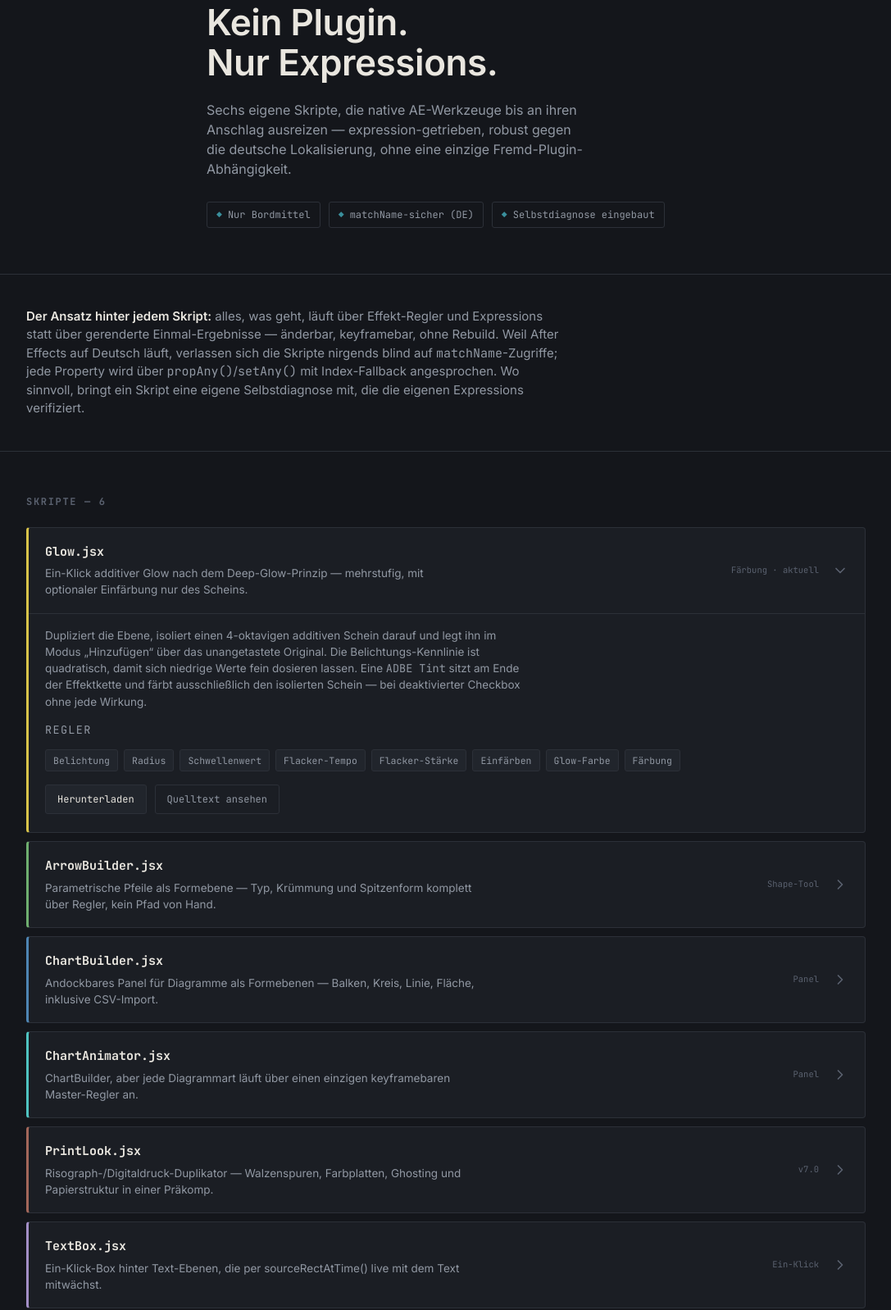
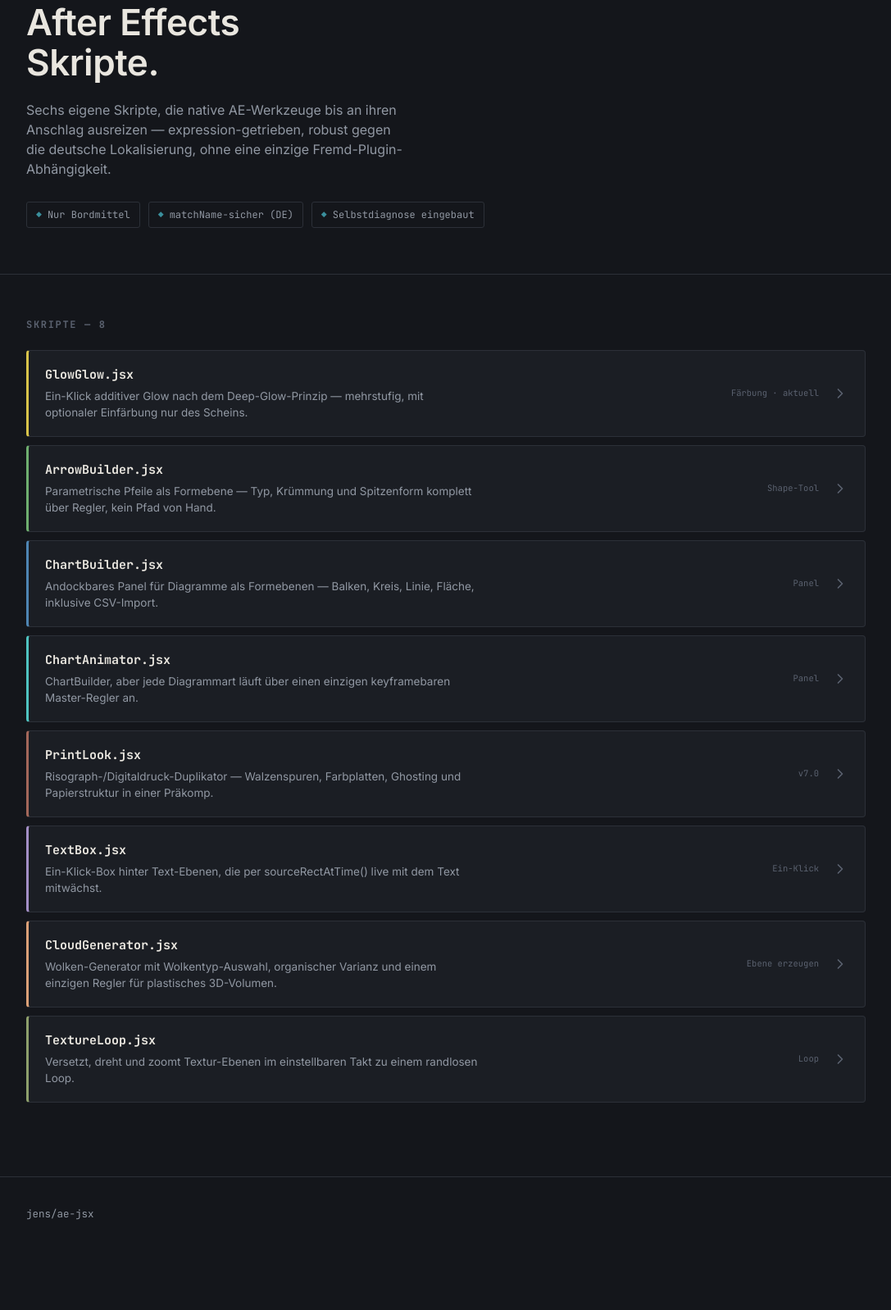
Before and after one commit to jenzzzen/ae-jsx, a plain HTML site: page index.html in a window 1280 px wide. Shown: the part 172-1770 px from the top of the page at 82% size, without its empty margins (96-1183 px from the left). After the commit the page ends 1706 px from the top, so only its background shows below. Drawn offline with Linux system fonts and the light colour scheme.

Commit message:
Add files via upload

```diff
--- a/index.html
+++ b/index.html
@@ -24,6 +24,8 @@
     --c-charta: #4fc3c0;
     --c-print: #a3675a;
     --c-textbox: #a48fc7;
+    --c-cloud: #dba077;
+    --c-texloop: #8ea06c;
   }
 
   *{ box-sizing:border-box; }
@@ -84,7 +86,7 @@
     padding:72px 0 56px;
     border-bottom:1px solid var(--line);
   }
-  .hero .wrap{
+  .hero-content{
     max-width:640px;
   }
   .eyebrow{
@@ -131,19 +133,6 @@
     color:var(--accent-dim);
     font-size:9px;
   }
-
-  /* ---------- philosophy strip ---------- */
-  .philosophy{
-    padding:40px 0;
-    border-bottom:1px solid var(--line);
-  }
-  .philosophy p{
-    color:var(--text-dim);
-    max-width:70ch;
-    font-size:15px;
-    margin:0;
-  }
-  .philosophy strong{ color:var(--text); font-weight:600; }
 
   /* ---------- scripts ---------- */
   .scripts{ padding:52px 0 80px; }
@@ -262,7 +251,6 @@
     transition:border-color .15s ease;
   }
   .btn:hover{ border-color:var(--tab, var(--accent)); }
-  .btn.ghost{ background:transparent; color:var(--text-dim); }
 
   /* ---------- footer ---------- */
   footer{
@@ -304,9 +292,9 @@
 
   <section class="hero">
     <div class="wrap">
-      <div>
+      <div class="hero-content">
         <p class="eyebrow">JSX-Bibliothek — Adobe After Effects</p>
-        <h1>Kein Plugin.<br>Nur Expressions.</h1>
+        <h1>After Effects<br>Skripte.</h1>
         <p class="lead">Sechs eigene Skripte, die native AE-Werkzeuge bis an ihren Anschlag ausreizen — expression-getrieben, robust gegen die deutsche Lokalisierung, ohne eine einzige Fremd-Plugin-Abhängigkeit.</p>
         <ul class="principles">
           <li>Nur Bordmittel</li>
@@ -317,20 +305,14 @@
     </div>
   </section>
 
-  <section class="philosophy">
-    <div class="wrap">
-      <p><strong>Der Ansatz hinter jedem Skript:</strong> alles, was geht, läuft über Effekt-Regler und Expressions statt über gerenderte Einmal-Ergebnisse — änderbar, keyframebar, ohne Rebuild. Weil After Effects auf Deutsch läuft, verlassen sich die Skripte nirgends blind auf <span class="mono">matchName</span>-Zugriffe; jede Property wird über <span class="mono">propAny()</span>/<span class="mono">setAny()</span> mit Index-Fallback angesprochen. Wo sinnvoll, bringt ein Skript eine eigene Selbstdiagnose mit, die die eigenen Expressions verifiziert.</p>
-    </div>
-  </section>
-
   <section class="scripts" id="scripts">
     <div class="wrap">
-      <h2>Skripte — 6</h2>
+      <h2>Skripte — 8</h2>
 
-      <details class="card" style="--tab:var(--c-glow)" open>
+      <details class="card" style="--tab:var(--c-glow)">
         <summary>
           <div class="title-block">
-            <h3>Glow.jsx</h3>
+            <h3>GlowGlow.jsx</h3>
             <p class="desc">Ein-Klick additiver Glow nach dem Deep-Glow-Prinzip — mehrstufig, mit optionaler Einfärbung nur des Scheins.</p>
           </div>
           <span class="status">Färbung · aktuell</span>
@@ -345,8 +327,7 @@
             <span class="chip">Glow-Farbe</span><span class="chip">Färbung</span>
           </div>
           <div class="card-footer">
-            <a class="btn" href="scripts/Glow.jsx" download>Herunterladen</a>
-            <a class="btn ghost" href="scripts/Glow.jsx">Quelltext ansehen</a>
+            <a class="btn" href="scripts/GlowGlow.jsx" download>Herunterladen</a>
           </div>
         </div></div>
       </details>
@@ -370,7 +351,6 @@
           </div>
           <div class="card-footer">
             <a class="btn" href="scripts/ArrowBuilder.jsx" download>Herunterladen</a>
-            <a class="btn ghost" href="scripts/ArrowBuilder.jsx">Quelltext ansehen</a>
           </div>
         </div></div>
       </details>
@@ -394,7 +374,6 @@
           </div>
           <div class="card-footer">
             <a class="btn" href="scripts/ChartBuilder.jsx" download>Herunterladen</a>
-            <a class="btn ghost" href="scripts/ChartBuilder.jsx">Quelltext ansehen</a>
           </div>
         </div></div>
       </details>
@@ -417,7 +396,6 @@
           </div>
           <div class="card-footer">
             <a class="btn" href="scripts/ChartAnimator.jsx" download>Herunterladen</a>
-            <a class="btn ghost" href="scripts/ChartAnimator.jsx">Quelltext ansehen</a>
           </div>
         </div></div>
       </details>
@@ -440,7 +418,6 @@
           </div>
           <div class="card-footer">
             <a class="btn" href="scripts/PrintLook.jsx" download>Herunterladen</a>
-            <a class="btn ghost" href="scripts/PrintLook.jsx">Quelltext ansehen</a>
           </div>
         </div></div>
       </details>
@@ -463,7 +440,51 @@
           </div>
           <div class="card-footer">
             <a class="btn" href="scripts/TextBox.jsx" download>Herunterladen</a>
-            <a class="btn ghost" href="scripts/TextBox.jsx">Quelltext ansehen</a>
+          </div>
+        </div></div>
+      </details>
+
+      <details class="card" style="--tab:var(--c-cloud)">
+        <summary>
+          <div class="title-block">
+            <h3>CloudGenerator.jsx</h3>
+            <p class="desc">Wolken-Generator mit Wolkentyp-Auswahl, organischer Varianz und einem einzigen Regler für plastisches 3D-Volumen.</p>
+          </div>
+          <span class="status">Ebene erzeugen</span>
+          <svg class="chev" viewBox="0 0 24 24" fill="none"><path d="M9 6l6 6-6 6" stroke="currentColor" stroke-width="2" stroke-linecap="round" stroke-linejoin="round"/></svg>
+        </summary>
+        <div class="card-body"><div class="body-inner">
+          <p>Baut eine Wolkenebene aus Fractal Noise (Cloudy + Spline) im Modus „Bildschirm“ über einem Himmel-Verlauf, wahlweise als Wolkenhimmel, große 3D-Cumulus, Federwolken, geschlossene Stratus-Decke oder Schäfchenwolken. „Varianz“ und ein Zufalls-Seed sorgen für organischere, unregelmäßige Formen statt gleichförmigem Rauschen; der Regler „3D-Volumen“ steuert Reliefhöhe, Rundung, Streiflicht und Schattentiefe gemeinsam. Eine Lichtebene simuliert die Sonne, deren Position über ein frei verschiebbares Null-Objekt gesteuert wird. Ein „Würfeln“-Button erzeugt auf Knopfdruck einen neuen Himmel.</p>
+          <p class="reglerlabel">Regler</p>
+          <div class="chips">
+            <span class="chip">Wolkentyp</span><span class="chip">Varianz</span><span class="chip">Seed</span>
+            <span class="chip">3D-Volumen</span><span class="chip">Licht-Farbe</span><span class="chip">Licht-Intensität</span>
+            <span class="chip">Sonnen-Größe</span><span class="chip">Würfeln</span>
+          </div>
+          <div class="card-footer">
+            <a class="btn" href="scripts/CloudGenerator.jsx" download>Herunterladen</a>
+          </div>
+        </div></div>
+      </details>
+
+      <details class="card" style="--tab:var(--c-texloop)">
+        <summary>
+          <div class="title-block">
+            <h3>TextureLoop.jsx</h3>
+            <p class="desc">Versetzt, dreht und zoomt Textur-Ebenen im einstellbaren Takt zu einem randlosen Loop.</p>
+          </div>
+          <span class="status">Loop</span>
+          <svg class="chev" viewBox="0 0 24 24" fill="none"><path d="M9 6l6 6-6 6" stroke="currentColor" stroke-width="2" stroke-linecap="round" stroke-linejoin="round"/></svg>
+        </summary>
+        <div class="card-body"><div class="body-inner">
+          <p>Animiert eine Textur-Ebene über Motion Tile so, dass sie sich in einem einstellbaren Takt (FPS) zufällig versetzt, dreht und zoomt — durch gespiegelte Kacheln entstehen dabei nie Lücken an den Rändern. Rotation läuft über eine exakt aus dem Drehwinkel berechnete Deckungs-Skalierung, damit die Kachel immer vollflächig bleibt. Alle Bewegungsregler starten bei 0: direkt nach dem Anwenden passiert bewusst noch nichts, bis ein Wert hochgezogen wird.</p>
+          <p class="reglerlabel">Regler</p>
+          <div class="chips">
+            <span class="chip">FPS</span><span class="chip">Rotation</span><span class="chip">Offset Geschwindigkeit</span>
+            <span class="chip">Offset Richtung</span><span class="chip">Mirror Edges</span><span class="chip">Levels</span>
+          </div>
+          <div class="card-footer">
+            <a class="btn" href="scripts/TextureLoop.jsx" download>Herunterladen</a>
           </div>
         </div></div>
       </details>
```
